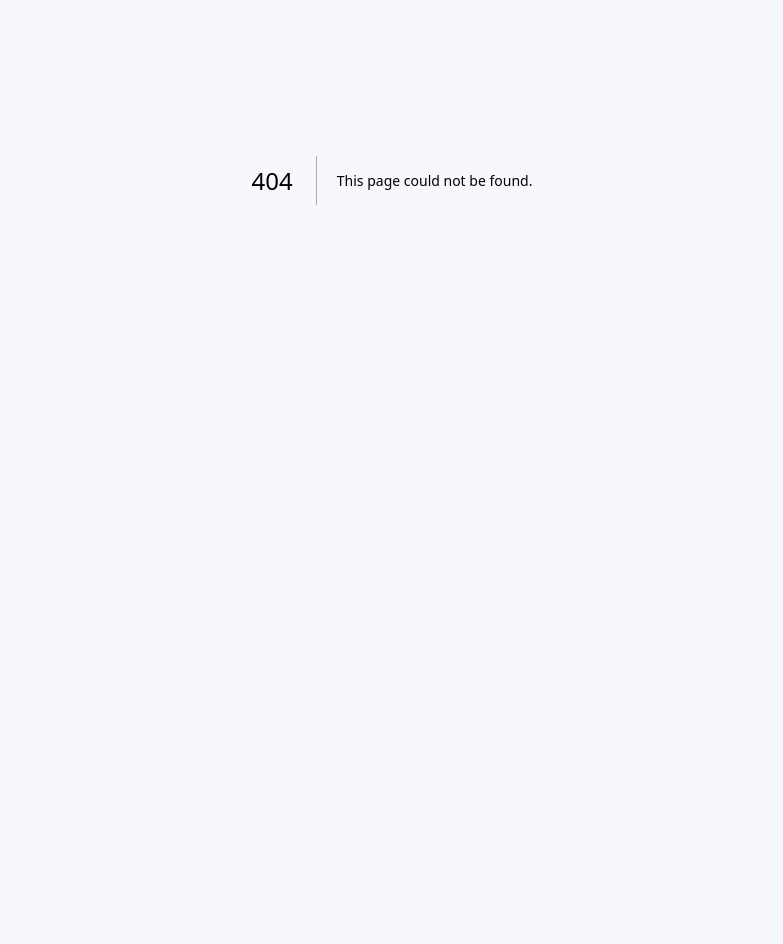
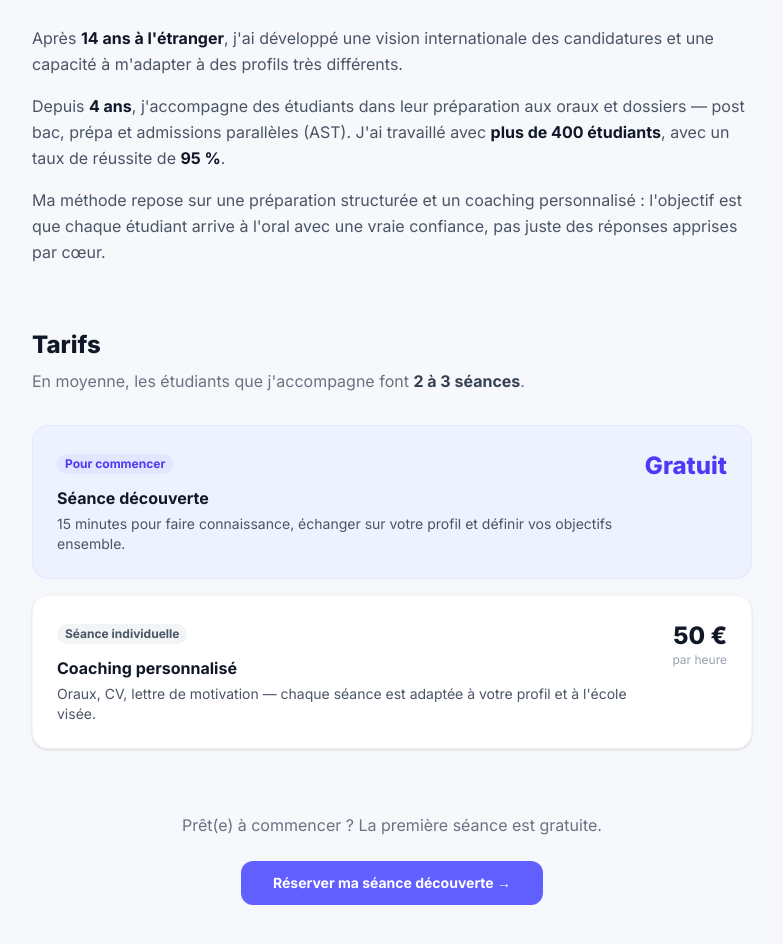
Before and after one commit to louiseheraud/presentation, a Next.js app: page /a-propos in a window 1280 px wide. Before the commit this address had no page. Shown: the part 220-1164 px from the top of the page, without its empty margins (248-1031 px from the left). Before the commit the page ends 800 px from the top, so only its background shows below. Built offline with nearby package versions, Linux system fonts and the light colour scheme.

Commit message:
feat: add À propos page with bio and pricing
Co-Authored-By: Claude Sonnet 4.6 <noreply@anthropic.com>

```diff
--- /dev/null
+++ b/app/a-propos/page.tsx
@@ -0,0 +1,82 @@
+import Link from 'next/link'
+import ParcoursNav from '@/components/ParcoursNav'
+
+export default function AProposPage() {
+  return (
+    <>
+      <ParcoursNav />
+      <main className="max-w-3xl mx-auto px-6 py-16 flex flex-col gap-16">
+
+        {/* Qui je suis */}
+        <section>
+          <div className="inline-block bg-indigo-50 text-indigo-600 text-xs font-bold tracking-wider uppercase px-3 py-1 rounded-full mb-6">
+            À propos
+          </div>
+          <h1 className="text-3xl font-extrabold text-gray-900 mb-6">Louise Heraud</h1>
+          <div className="flex flex-col gap-4 text-gray-600 leading-relaxed">
+            <p>
+              Après <strong className="text-gray-900">14 ans à l'étranger</strong>, j'ai développé une vision internationale des candidatures et une capacité à m'adapter à des profils très différents.
+            </p>
+            <p>
+              Depuis <strong className="text-gray-900">4 ans</strong>, j'accompagne des étudiants dans leur préparation aux oraux et dossiers — post bac, prépa et admissions parallèles (AST). J'ai travaillé avec <strong className="text-gray-900">plus de 400 étudiants</strong>, avec un taux de réussite de <strong className="text-gray-900">95 %</strong>.
+            </p>
+            <p>
+              Ma méthode repose sur une préparation structurée et un coaching personnalisé : l'objectif est que chaque étudiant arrive à l'oral avec une vraie confiance, pas juste des réponses apprises par cœur.
+            </p>
+          </div>
+        </section>
+
+        {/* Tarifs */}
+        <section>
+          <h2 className="text-2xl font-extrabold text-gray-900 mb-2">Tarifs</h2>
+          <p className="text-gray-500 mb-8">En moyenne, les étudiants que j'accompagne font <strong className="text-gray-700">2 à 3 séances</strong>.</p>
+
+          <div className="flex flex-col gap-4">
+            {/* Séance découverte */}
+            <div className="rounded-2xl border border-indigo-100 bg-indigo-50 p-6 flex items-start justify-between gap-4">
+              <div>
+                <div className="inline-block bg-indigo-100 text-indigo-600 text-xs font-bold px-2 py-0.5 rounded-full mb-3">
+                  Pour commencer
+                </div>
+                <h3 className="font-bold text-gray-900 mb-1">Séance découverte</h3>
+                <p className="text-sm text-gray-600">15 minutes pour faire connaissance, échanger sur votre profil et définir vos objectifs ensemble.</p>
+              </div>
+              <div className="text-right flex-shrink-0">
+                <div className="text-2xl font-extrabold text-indigo-600">Gratuit</div>
+              </div>
+            </div>
+
+            {/* Séance individuelle */}
+            <div className="rounded-2xl border border-gray-100 bg-white p-6 flex items-start justify-between gap-4 shadow-sm">
+              <div>
+                <div className="inline-block bg-gray-100 text-gray-600 text-xs font-bold px-2 py-0.5 rounded-full mb-3">
+                  Séance individuelle
+                </div>
+                <h3 className="font-bold text-gray-900 mb-1">Coaching personnalisé</h3>
+                <p className="text-sm text-gray-600">Oraux, CV, lettre de motivation — chaque séance est adaptée à votre profil et à l'école visée.</p>
+              </div>
+              <div className="text-right flex-shrink-0">
+                <div className="text-2xl font-extrabold text-gray-900">50 €</div>
+                <div className="text-xs text-gray-400">par heure</div>
+              </div>
+            </div>
+          </div>
+        </section>
+
+        {/* CTA */}
+        <section className="text-center">
+          <p className="text-gray-500 mb-6">Prêt(e) à commencer ? La première séance est gratuite.</p>
+          <Link
+            href="https://calendly.com/louiseh217/30min"
+            target="_blank"
+            rel="noopener noreferrer"
+            className="inline-block px-8 py-3 bg-indigo-500 hover:bg-indigo-600 text-white text-sm font-bold rounded-xl transition-colors"
+          >
+            Réserver ma séance découverte →
+          </Link>
+        </section>
+
+      </main>
+    </>
+  )
+}
```
